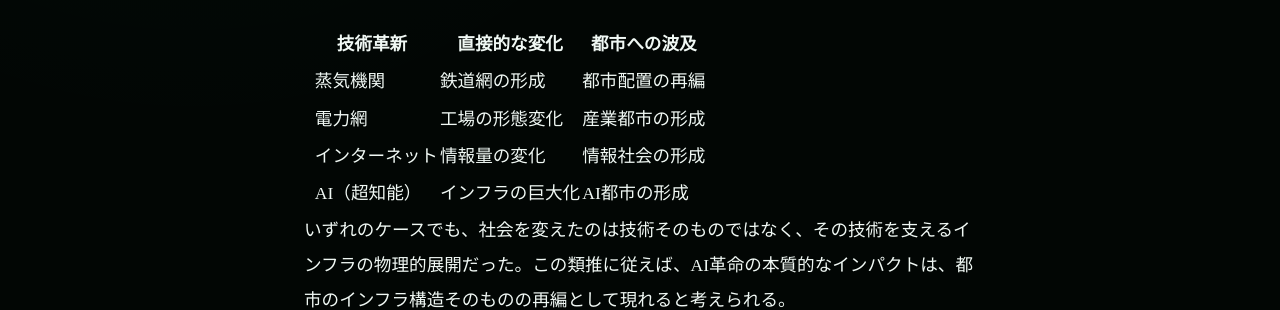
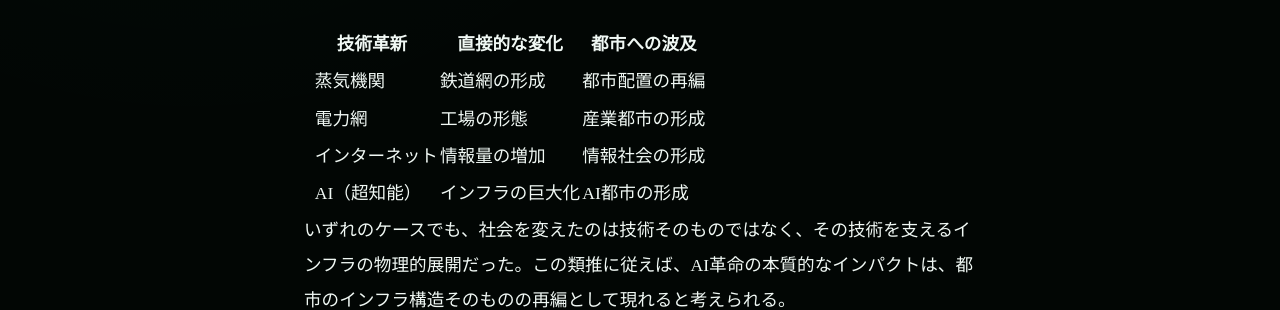
Before and after one commit to phity-j/wood0, a Jekyll site: the page built from _posts/2026-07-03-ai.md, in a window 1280 px wide and 900 px high, scrolled down 2402 px. Shown: the part 151-461 px from the top of the window. Built offline with Jekyll 4.4.1, drawn with Linux system fonts in a browser that asks for light colours.

Commit message:
Update _posts/2026-07-03-ai.md (via Pages CMS)

```diff
--- a/_posts/2026-07-03-ai.md
+++ b/_posts/2026-07-03-ai.md
@@ -52,8 +52,8 @@ AIインフラの技術更新サイクルは短い。GPU世代交代・冷却方
 | 技術革新 | 直接的な変化 | 都市への波及 |
 | ------------------- | -------- | ------- |
 | &nbsp;&nbsp;蒸気機関 | 鉄道網の形成 | 都市配置の再編 |
-| &nbsp;&nbsp;電力網 | 工場の形態変化 | 産業都市の形成 |
-| &nbsp;&nbsp;インターネット | 情報量の変化 | 情報社会の形成 |
+| &nbsp;&nbsp;電力網 | 工場の形態 | 産業都市の形成 |
+| &nbsp;&nbsp;インターネット | 情報量の増加 | 情報社会の形成 |
 | &nbsp;&nbsp;AI（超知能） | インフラの巨大化 | AI都市の形成 |
 
 
```
